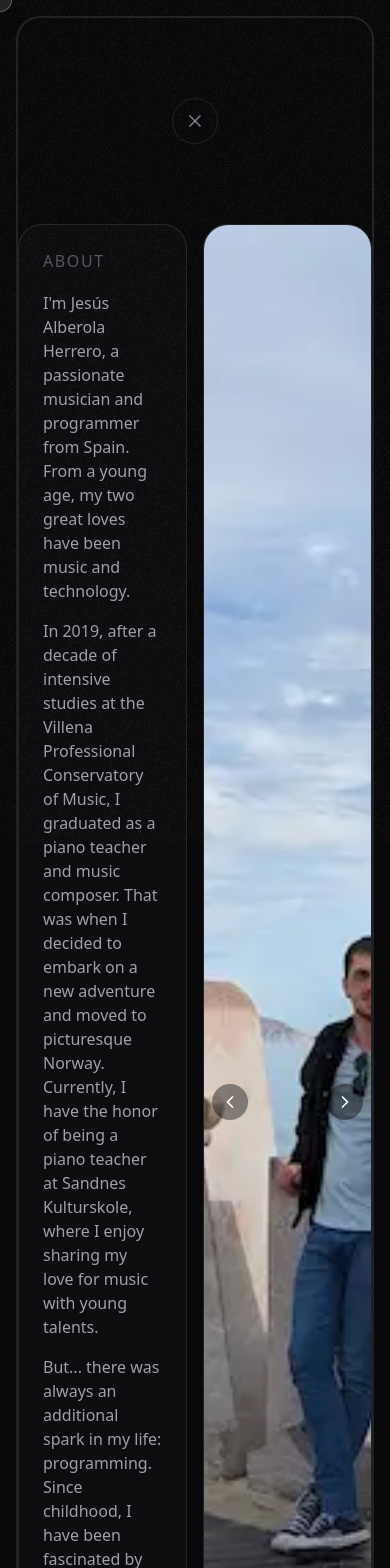
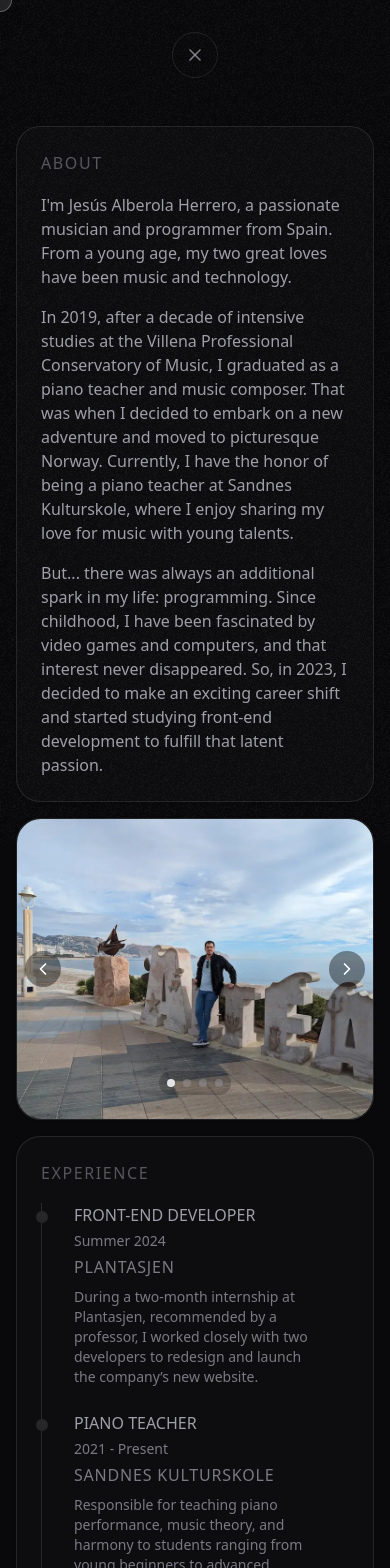
Before and after one commit to Whisperpiano/portfolio-2, a Next.js app: page /about in a window 390 px wide. Shown: the top 1568 px of the page. Built offline with nearby package versions, Linux system fonts and the light colour scheme; what @midudev/tailwind-animations would draw is missing.

Commit message:
responsive about

```diff
--- a/app/about/page.tsx
+++ b/app/about/page.tsx
@@ -17,15 +17,15 @@ export const metadata: Metadata = {
 
 export default function About() {
   return (
-    <main className="h-full max-h-dvh p-4">
-      <section className="min-h-dvh rounded-3xl border-2">
-        <div className="flex items-center justify-center py-20">
+    <main className="h-full min-h-dvh p-0 sm:p-4">
+      <section className="min-h-[calc(100vh-32px)] rounded-3xl border-0 sm:border-2">
+        <div className="flex items-center justify-center py-8 sm:py-12 lg:py-20">
           <Link href="/" className="cursor-none">
             <IconButton icon={X} />
           </Link>
         </div>
 
-        <section className="mx-auto grid max-w-5xl grid-cols-2 gap-4">
+        <section className="mx-auto grid max-w-5xl grid-cols-1 gap-4 p-4 lg:grid-cols-2">
           {/* About */}
           <AboutCard />
 
--- a/components/about/experience/experience-item.tsx
+++ b/components/about/experience/experience-item.tsx
@@ -9,7 +9,7 @@ export default function ExperienceItem({
     <li key={experience.name} className="group/item mb-6 ml-2">
       <div className="bg-muted group-hover/item:bg-primary absolute -left-[6.5px] mt-2 h-3 w-3 rounded-full transition-colors"></div>
 
-      <div className="flex items-center justify-between">
+      <div className="flex flex-col items-start sm:flex-row sm:items-center sm:justify-between">
         <h3 className="text-muted-foreground group-hover/item:text-primary mb-1 text-base font-medium uppercase transition-all duration-300 group-hover/item:translate-x-1">
           {experience.name}
         </h3>
--- a/components/about/quote-card.tsx
+++ b/components/about/quote-card.tsx
@@ -3,7 +3,7 @@ import { Card, CardContent } from '../ui/card';
 
 export default function QuoteCard() {
   return (
-    <Card className="bg-muted-foreground/3 group hover:border-muted-foreground/50 hover:bg-muted-foreground/8 col-span-2 gap-0 rounded-3xl px-0 py-0 transition-colors">
+    <Card className="bg-muted-foreground/3 group hover:border-muted-foreground/50 hover:bg-muted-foreground/8 col-span-1 gap-0 rounded-3xl px-0 py-0 transition-colors lg:col-span-2">
       <CardContent className="flex h-full flex-col justify-between">
         <div className="flex flex-col items-center px-8 pt-8 text-center">
           <blockquote className="text-muted-foreground/90 mb-8 text-xl leading-relaxed italic">
--- a/components/home/terminal-card.tsx
+++ b/components/home/terminal-card.tsx
@@ -6,7 +6,7 @@ export default function TerminalCard() {
   return (
     <Link
       href="/about"
-      className="group relative col-span-12 col-start-1 row-start-3 cursor-none md:row-start-3 lg:row-start-3 2xl:col-span-5 2xl:col-start-4 2xl:row-start-1"
+      className="group relative col-span-12 col-start-1 row-start-3 cursor-none md:row-start-3 lg:row-start-3 xl:col-span-12 xl:col-start-1 xl:row-start-2 2xl:col-span-5 2xl:col-start-4 2xl:row-start-1"
     >
       <Terminal className="h-full">
         <TypingAnimation>&gt; whoami</TypingAnimation>
```
